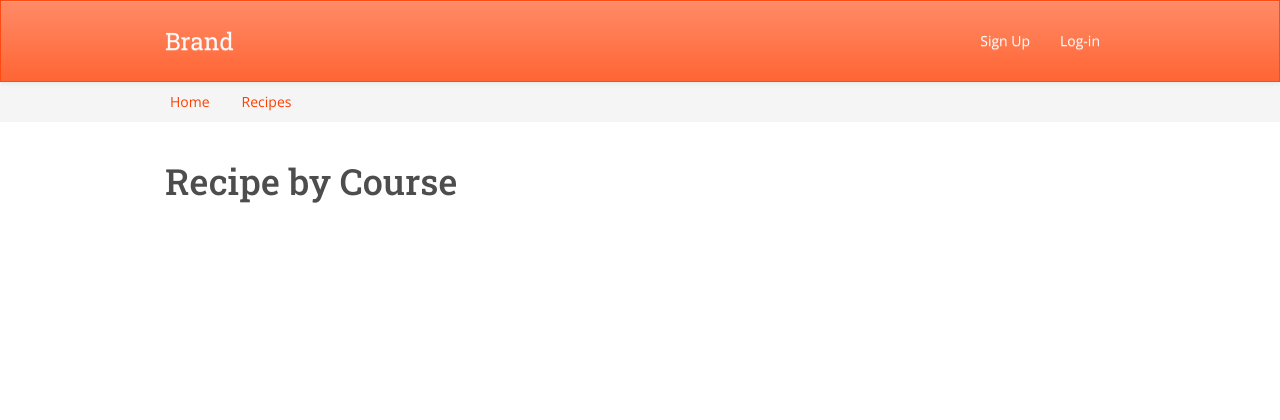
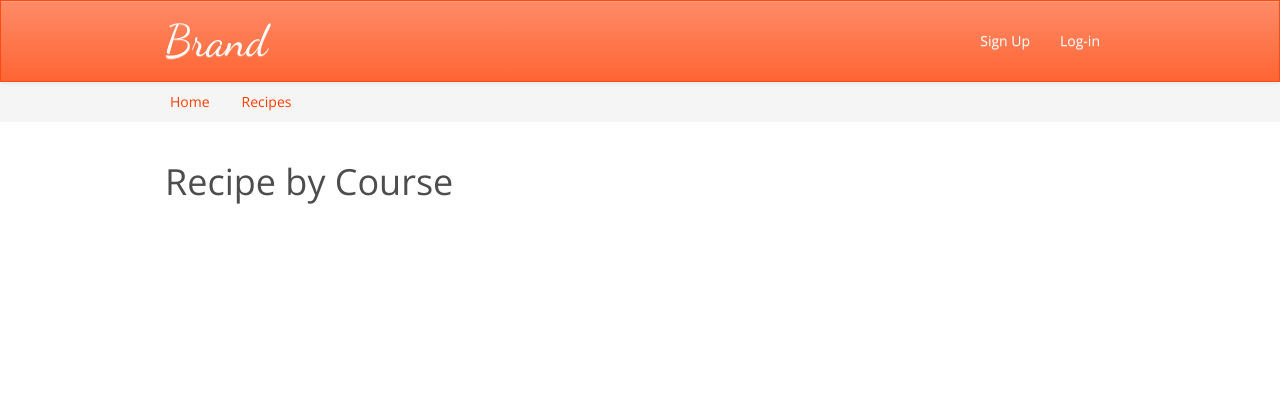
Before and after one commit to mikezian/nommish_project, a Django app: page /courses/ in a window 1280 px wide. Shown: the top 420 px of the page. Run offline with Django 3.2, Linux system fonts and the light colour scheme; data that the repository does not hold is empty; parts of the project's set-up code (start-up, migrations or seed data) failed here and were passed over; some libraries are stand-ins or nearby versions.

Commit message:
added font

```diff
--- a/nommish/static/css/main.css
+++ b/nommish/static/css/main.css
@@ -1,4 +1,4 @@
-@import url("https://fonts.googleapis.com/css?family=Roboto+Slab:700,500|Open+Sans:700,400");
+@import url("https://fonts.googleapis.com/css?family=Dancing+Script:400|Open+Sans:700,400");
 .nav-header {
   background-color: #f5f5f5;
   margin-bottom: 20px;
@@ -57,7 +57,7 @@
   font-family: "Open Sans","Helvetica Neue",Helvetica,Arial,sans-serif;
 }
 h1, h2, h3, h4, h5 {
-  font-family: "Roboto Slab","Helvetica Neue",Helvetica,Arial,sans-serif;
+  font-family: "Open Sans","Helvetica Neue",Helvetica,Arial,sans-serif;
 }
 .footer {
   position: absolute;
@@ -68,8 +68,8 @@
   background-color: #f5f5f5;
 }
 .navbar-brand {
-  font-family: "Roboto Slab","Helvetica Neue",Helvetica,Arial,sans-serif;
-  font-size: 24px;
+  font-family: "Dancing Script","Helvetica Neue",Helvetica,Arial,sans-serif;
+  font-size: 44px;
 }
 .container {
   width: auto;
```
